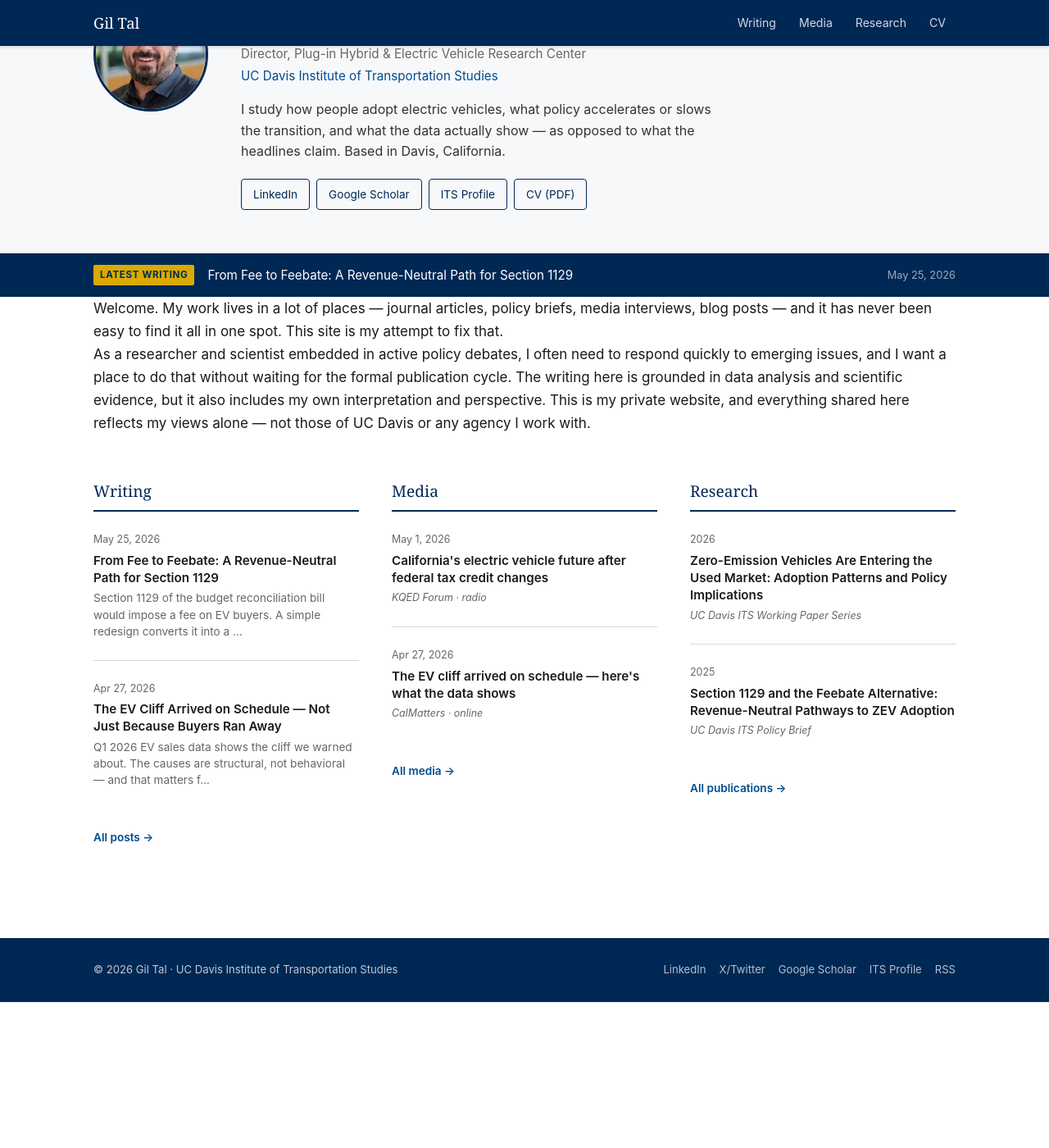
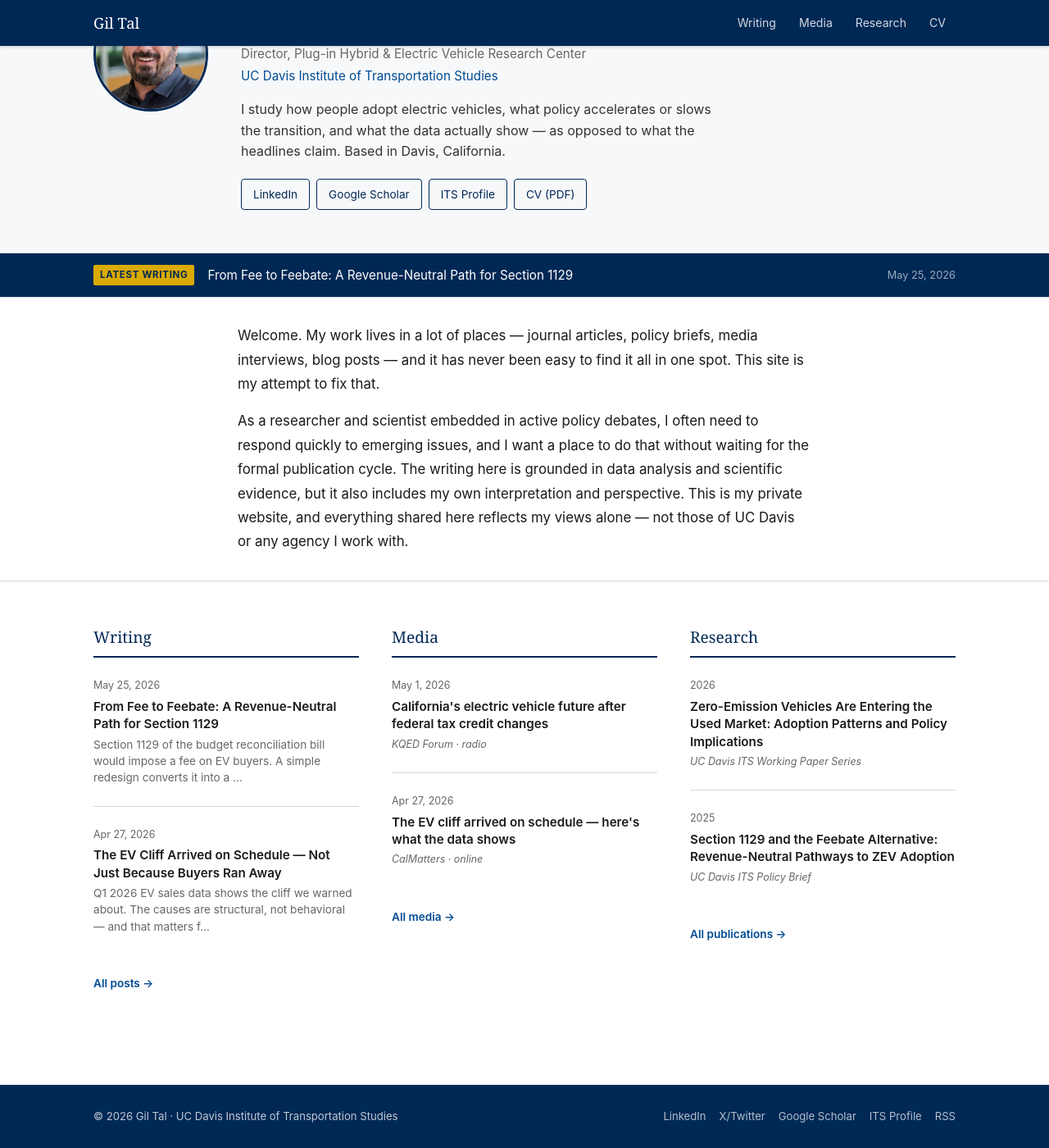
Before and after one commit to giltalEV/giltalEV.github.io, a Jekyll site: the page built from index.html, in a window 1280 px wide and 1400 px high, scrolled down 112 px. Shown: the whole window at 82% size. Built offline with Jekyll 4.4.1, drawn with Linux system fonts in a browser that asks for light colours; before the commit the page ends 1334 px from its top, so only the background shows below that.

Commit message:
Add site-intro section CSS styles

```diff
--- a/assets/css/style.scss
+++ b/assets/css/style.scss
@@ -553,3 +553,28 @@ img { max-width: 100%; height: auto; display: block; }
   border-radius: var(--radius);
   border: 1px solid var(--border);
 }
+
+
+/* ─── Site intro section ─────────────────────────────── */
+.site-intro {
+  background: #fff;
+  border-top: 1px solid var(--border);
+  border-bottom: 1px solid var(--border);
+  padding: 2rem 0;
+}
+
+.site-intro-inner {
+  max-width: 700px;
+  margin: 0 auto;
+}
+
+.site-intro-inner p {
+  font-size: 1.05rem;
+  line-height: 1.75;
+  color: var(--text-secondary);
+  margin: 0 0 1rem;
+}
+
+.site-intro-inner p:last-child {
+  margin-bottom: 0;
+}
```
